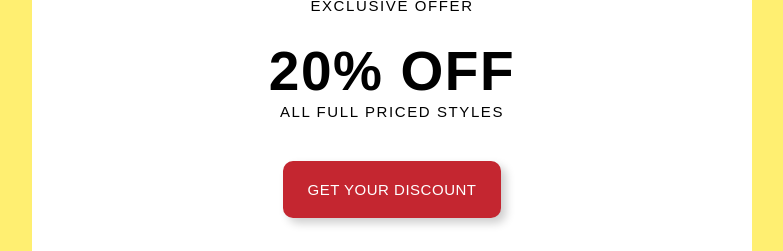
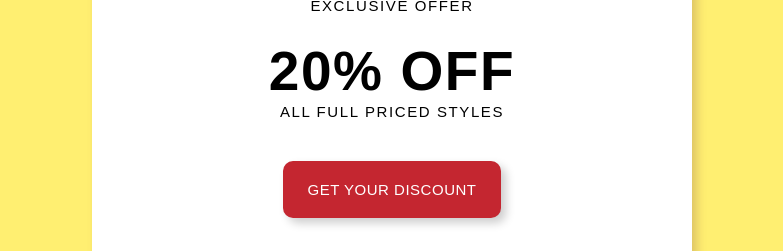
Before and after one commit to mela-nie/ALDOloveisland2026, a plain HTML site: page index.html in a window 1280 px wide. Shown: the part 792-1043 px from the top of the page, without its empty margins (248-1031 px from the left). Drawn offline with Linux system fonts and the light colour scheme.

Commit message:
Refactor index.html for improved layout and styling
Updated styles and layout for the ALDO x Love Island promotion page.

```diff
--- a/index.html
+++ b/index.html
@@ -13,12 +13,13 @@
 
            .container {
   max-width: 600px;
+  width: 100%;
   margin: 0 auto;
-              padding: 40px 60px 40px 60px;
+  padding: 40px 20px;
   background: white;
   border-radius: 30px;
-              box-shadow: 5px 5px 10px rgba (142, 97, 74, 0.3);
-
+  box-shadow: 5px 5px 10px rgba(142, 97, 74, 0.3);
+  box-sizing: border-box;
 }
 
 
```
Lines whose indentation alone changed are shown as unchanged.
